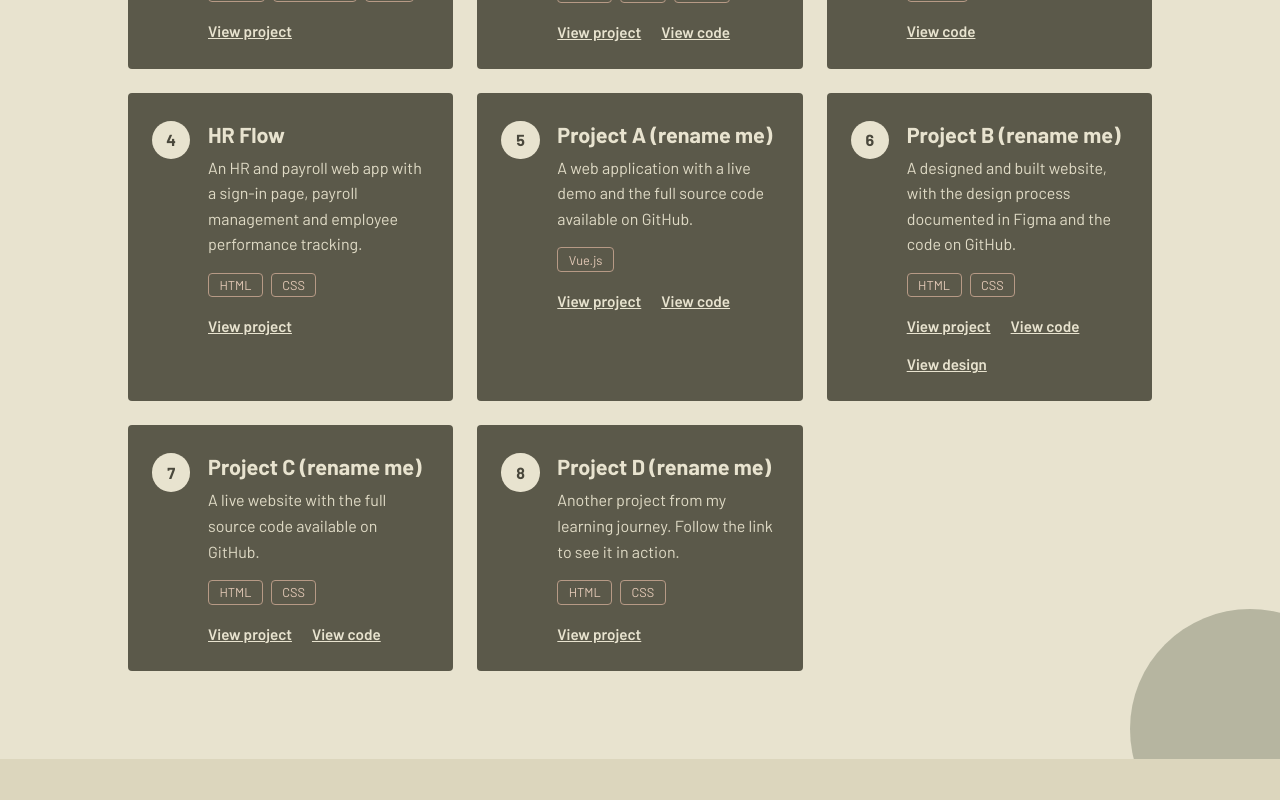
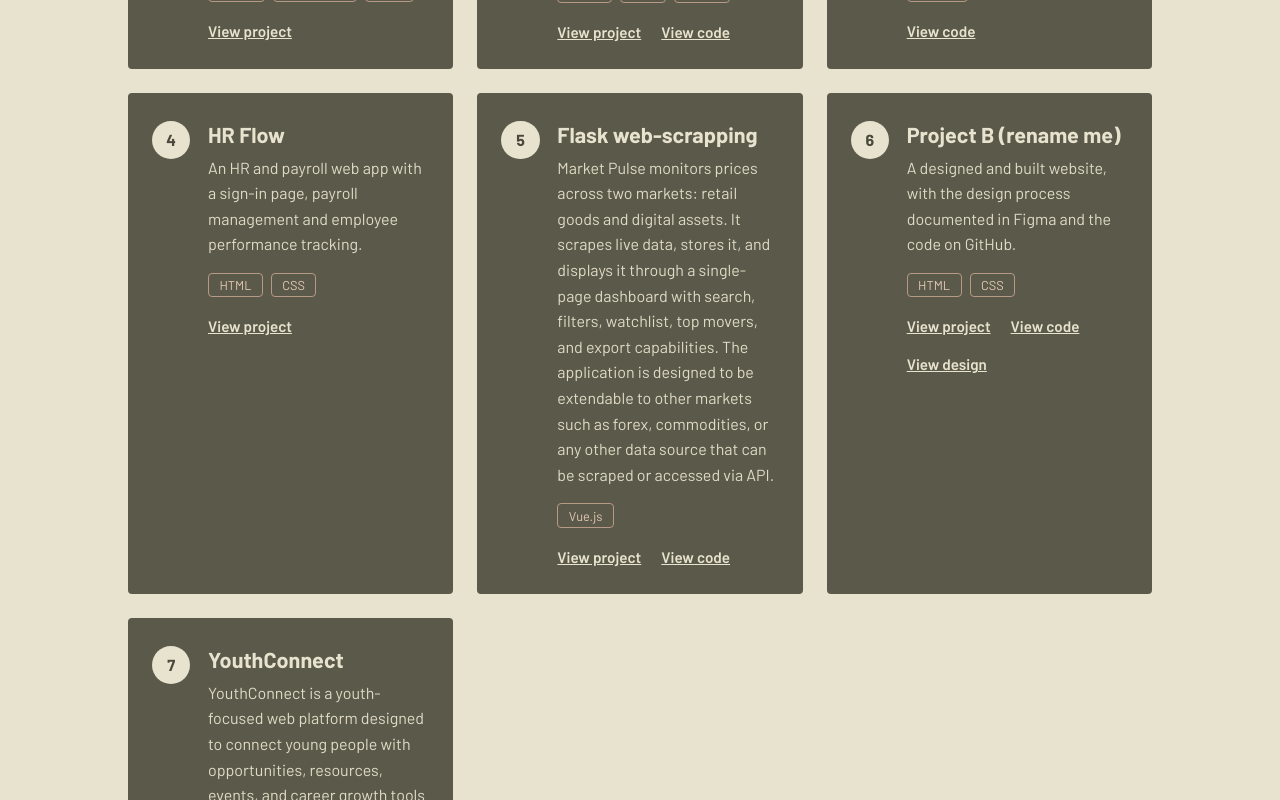
Before and after one commit to Zaarah-Okkers/Portfolio, a Vue app: page / in a window 1280 px wide. Shown: the part 2780-3580 px from the top of the page. Built offline with nearby package versions, Linux system fonts and the light colour scheme.

Commit message:
added projects

```diff
--- a/src/App.vue
+++ b/src/App.vue
@@ -115,9 +115,9 @@ const projects = [
   },
   {
     // TODO: rename this project, rewrite the description and check the tech tags
-    title: 'Project A (rename me)',
+    title: 'Flask web-scrapping',
     description:
-      'A web application with a live demo and the full source code available on GitHub.',
+      'Market Pulse monitors prices across two markets: retail goods and digital assets. It scrapes live data, stores it, and displays it through a single-page dashboard with search, filters, watchlist, top movers, and export capabilities. The application is designed to be extendable to other markets such as forex, commodities, or any other data source that can be scraped or accessed via API.',
     tech: ['Vue.js'],
     link: 'https://lnkd.in/dHsmYmsR',
     github: 'https://lnkd.in/dFFHf6Yd'
@@ -134,22 +134,13 @@ const projects = [
   },
   {
     // TODO: rename this project, rewrite the description and check the tech tags
-    title: 'Project C (rename me)',
+    title: 'YouthConnect',
     description:
-      'A live website with the full source code available on GitHub.',
+      'YouthConnect is a youth-focused web platform designed to connect young people with opportunities, resources, events, and career growth tools in one accessible space. The project aims to create a supportive digital community where users can explore internships, workshops, jobs, learning resources, and networking opportunities.',
     tech: ['HTML', 'CSS'],
     link: 'https://lnkd.in/dHxjDRkE',
     github: 'https://lnkd.in/dny7UKsc'
   },
-  {
-    // TODO: this link had no label, so check where it goes. Then rename the project,
-    // rewrite the description, check the tech tags and change this to link or github
-    title: 'Project D (rename me)',
-    description:
-      'Another project from my learning journey. Follow the link to see it in action.',
-    tech: ['HTML', 'CSS'],
-    link: 'https://lnkd.in/g4KaVvgc'
-  }
 ]
 
 const filters = ['All', 'Vue.js', 'HTML', 'CSS', 'Python']
```
